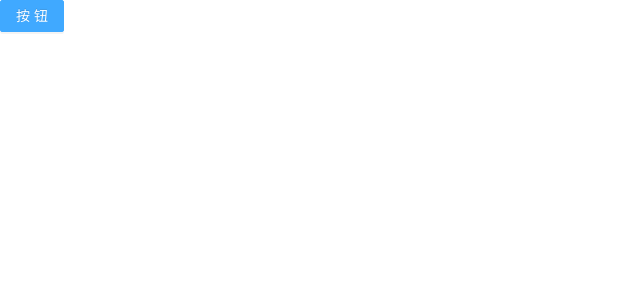
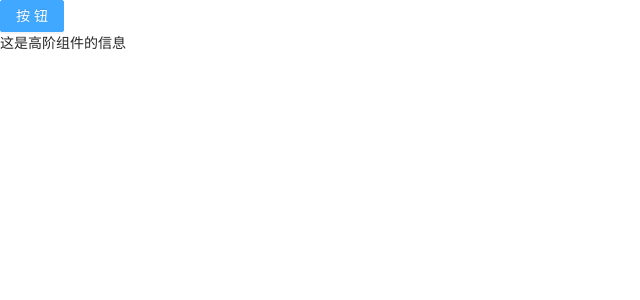
Before and after one commit to 15017662461/react-tuts, a React (Create React App) app: page / in a window 1280 px wide. Shown: the top 300 px of the page, without its empty margins (0-640 px from the left). Built offline with nearby package versions, Linux system fonts and the light colour scheme.

Commit message:
添加装饰器写法

```diff
--- a/config-overrides.js
+++ b/config-overrides.js
@@ -1,6 +1,6 @@
 //基于react-app-rewired和 customize-cra的配置文件，与craco.config二选一即可
 //选择本文件需要将package.json中的start等命令改为react-app-rewired start...
-// 安装的插件有：antd、babel-plugin-import、less less-loader、customize-cra、react-app-rewired
+// 安装的插件有：antd、babel-plugin-import、less less-loader、customize-cra、react-app-rewired、@babel/plugin-proposal-decorators
 const {override, addDecoratorsLegacy,addLessLoader,fixBabelImports} = require('customize-cra');
 const modifyVars = require('./lessVars');
 
--- a/src/App.js
+++ b/src/App.js
@@ -1,12 +1,33 @@
-import React from 'react';
-import {Button} from 'antd';
+import React, { Component } from 'react';
+import {
+  Button
+} from 'antd';
 
-function App() {
-  return (
-    <div className="App">
+const testHOC = (WrappedComponent) => {
+  return class HOCComponent extends Component{
+    render(){
+      return(
+        <>
+          <WrappedComponent></WrappedComponent>
+          <div>
+            这是高阶组件的信息
+          </div>
+        </>
+      )
+    }
+  }
+}
+
+@testHOC
+
+class App extends Component {
+  render() {
+    return (
+      <div className="App">
       <Button type="primary">按钮</Button>
     </div>
-  );
+    );
+  }
 }
 
 export default App;
```
